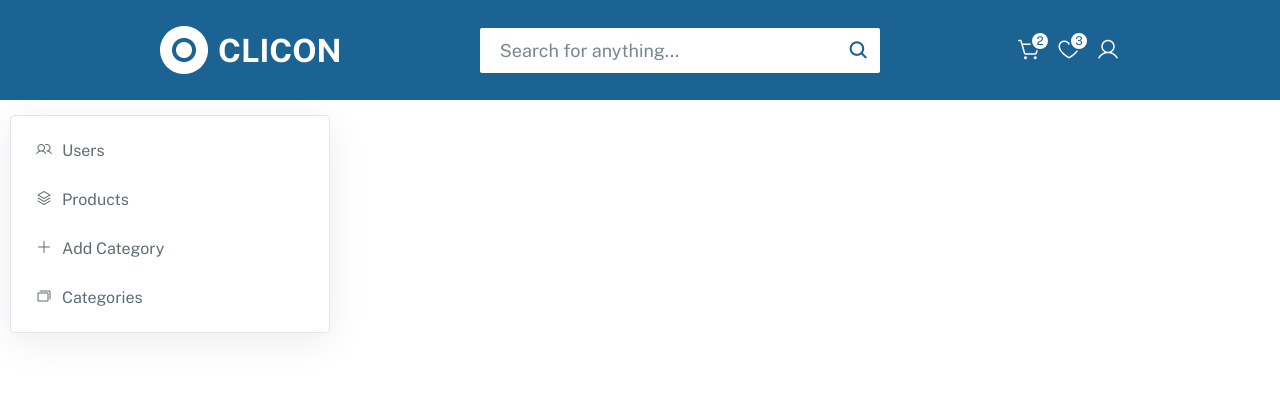
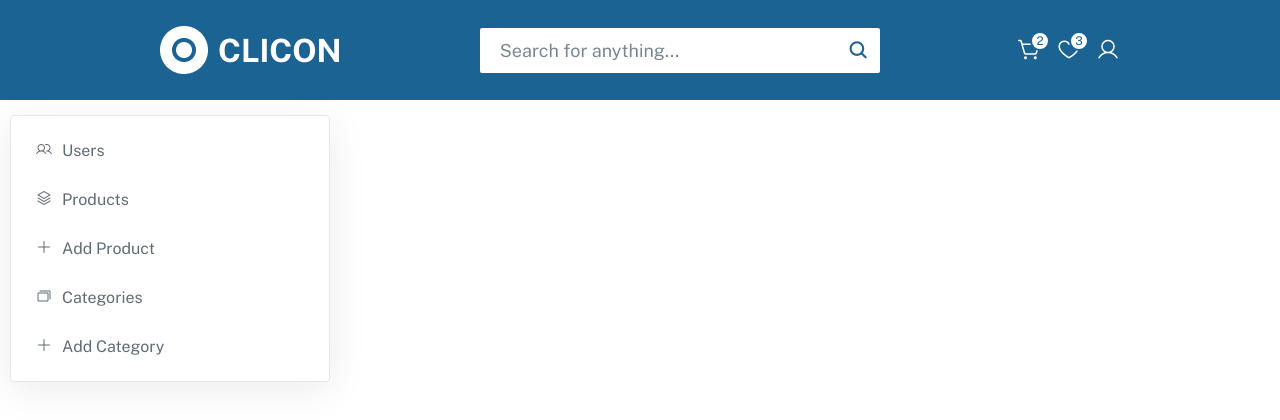
Before and after one commit to mostafasasa010/EcommerceAppWithReact, a React (Create React App) app: page /dashboard in a window 1280 px wide. Shown: the top 420 px of the page. Built offline with nearby package versions, Linux system fonts and the light colour scheme; what cookie-universal would draw is missing.

Commit message:
Start To Add Product

```diff
--- a/src/App.js
+++ b/src/App.js
@@ -13,6 +13,7 @@ import ShowUser from "./Pages/Dashboard/ShowUser";
 import AddCategory from "./Pages/Dashboard/AddCategory";
 import AllCategory from "./Pages/Dashboard/AllCategory";
 import ShowProduct from "./Pages/Dashboard/ShowProduct";
+import AddProduct from "./Pages/Dashboard/AddProduct";
 
 function App() {
   return (
@@ -30,6 +31,7 @@ function App() {
           <Route path="categories" element={<AllCategory />} />
           <Route path="users/show/:id" element={<ShowUser />} />
           <Route path="products/show/:id" element={<ShowProduct />} />
+          <Route path="addProduct" element={<AddProduct />} />
         </Route>
         <Route path="/signup" element={<SignUp />} />
         <Route path="/login" element={<Login />} />
--- a/src/Components/Dashboard/HeaderDash.js
+++ b/src/Components/Dashboard/HeaderDash.js
@@ -24,17 +24,17 @@ function HeaderDash() {
             </div>
             <div className="right">
               <i onClick={handleClick} className="ph ph-list second"></i>
-              <Link to="/cart" className="nav-cart">
+              <NavLink activeclassname="active" to="/cart" className="nav-cart">
                 <i className="ph ph-shopping-cart-simple"></i>
                 <span>2</span>
-              </Link>
-              <Link to="/fav" className="nav-fav">
+              </NavLink>
+              <NavLink activeclassname="active" to="/fav" className="nav-fav">
                 <i className="ph ph-heart"></i>
                 <span>3</span>
-              </Link>
-              <Link to="/user" className="nav-user">
+              </NavLink>
+              <NavLink activeclassname="active" to="/user" className="nav-user">
                 <i className="ph ph-user"></i>
-              </Link>
+              </NavLink>
             </div>
           </div>
         </div>
@@ -67,13 +67,9 @@ function HeaderDash() {
           </NavLink>
         </li>
         <li>
-          <NavLink
-            activeclassname="active"
-            to="/dashboard/addCategory"
-            onClick={handleClickLink}
-          >
+          <NavLink activeclassname="active" to="addProduct">
             <i className="ph ph-plus"></i>
-            Add Category
+            <span>Add Product</span>
           </NavLink>
         </li>
         <li>
@@ -86,6 +82,16 @@ function HeaderDash() {
             Categories
           </NavLink>
         </li>
+        <li>
+          <NavLink
+            activeclassname="active"
+            to="/dashboard/addCategory"
+            onClick={handleClickLink}
+          >
+            <i className="ph ph-plus"></i>
+            Add Category
+          </NavLink>
+        </li>
       </ul>
     </>
   );
--- a/src/Components/Dashboard/SideBarDash.js
+++ b/src/Components/Dashboard/SideBarDash.js
@@ -18,15 +18,21 @@ function SideBarDash() {
             </NavLink>
           </li>
           <li>
-            <NavLink activeclassname="active" to="addCategory">
+            <NavLink activeclassname="active" to="addProduct">
               <i className="ph ph-plus"></i>
-              <span>Add Category</span>
+              <span>Add Product</span>
             </NavLink>
           </li>
           <li>
             <NavLink activeclassname="active" to="categories">
               <i className="ph ph-cards"></i>
               <span>Categories</span>
+            </NavLink>
+          </li>
+          <li>
+            <NavLink activeclassname="active" to="addCategory">
+              <i className="ph ph-plus"></i>
+              <span>Add Category</span>
             </NavLink>
           </li>
         </ul>
--- /dev/null
+++ b/src/Pages/Dashboard/AddProduct.js
@@ -0,0 +1,34 @@
+import axios from "axios";
+import { useEffect, useState } from "react";
+import { BaseApi, CATEGORY } from "../../API/Api";
+
+function AddProduct() {
+  const [categories, setCategories] = useState("");
+  async function getCategories() {
+    const res = await axios.get(`${BaseApi}${CATEGORY}`);
+    const data = res.data.data.data;
+    const re = data.map((cat, i) => {
+      return <option key={i}>{cat.name}</option>;
+    });
+    setCategories(re);
+  }
+  useEffect(() => {
+    getCategories();
+  }, []);
+  return (
+    <form className="add-product">
+      <h1>Add Product</h1>
+      <label htmlFor="product">Product Name:</label>
+      <input id="product" name="product" />
+      <label htmlFor="category">Category:</label>
+      <select id="category">{categories}</select>
+      <label htmlFor="brand">Brand Name:</label>
+      <input id="brand" name="brand" />
+      <label htmlFor="stock">Stock Namber:</label>
+      <input type="number" id="stock" name="stock" />
+      <button type="submit">Add</button>
+    </form>
+  );
+}
+
+export default AddProduct;
--- a/src/Style/Sass/Layout/_header.scss
+++ b/src/Style/Sass/Layout/_header.scss
@@ -17,7 +17,7 @@ header.main-header {
   &.dash {
     margin-top: 0px;
     + .menu-phones {
-      top: -156px;
+      top: -200px;
       &.active {
         top: 80px;
       }
--- a/src/Style/main.css
+++ b/src/Style/main.css
@@ -369,7 +369,7 @@ header.main-header.dash {
   margin-top: 0px;
 }
 header.main-header.dash + .menu-phones {
-  top: -156px;
+  top: -200px;
 }
 header.main-header.dash + .menu-phones.active {
   top: 80px;
--- a/src/Style/main.scss
+++ b/src/Style/main.scss
@@ -29,3 +29,4 @@
 @import "Sass/Pages/showUsers";
 @import "Sass/Pages/addCategory";
 @import "Sass/Pages/showProduct";
+@import "Sass/Pages/addProduct";
```
Also changed, not shown: src/Style/Sass/Pages/_addProduct.scss (added).
